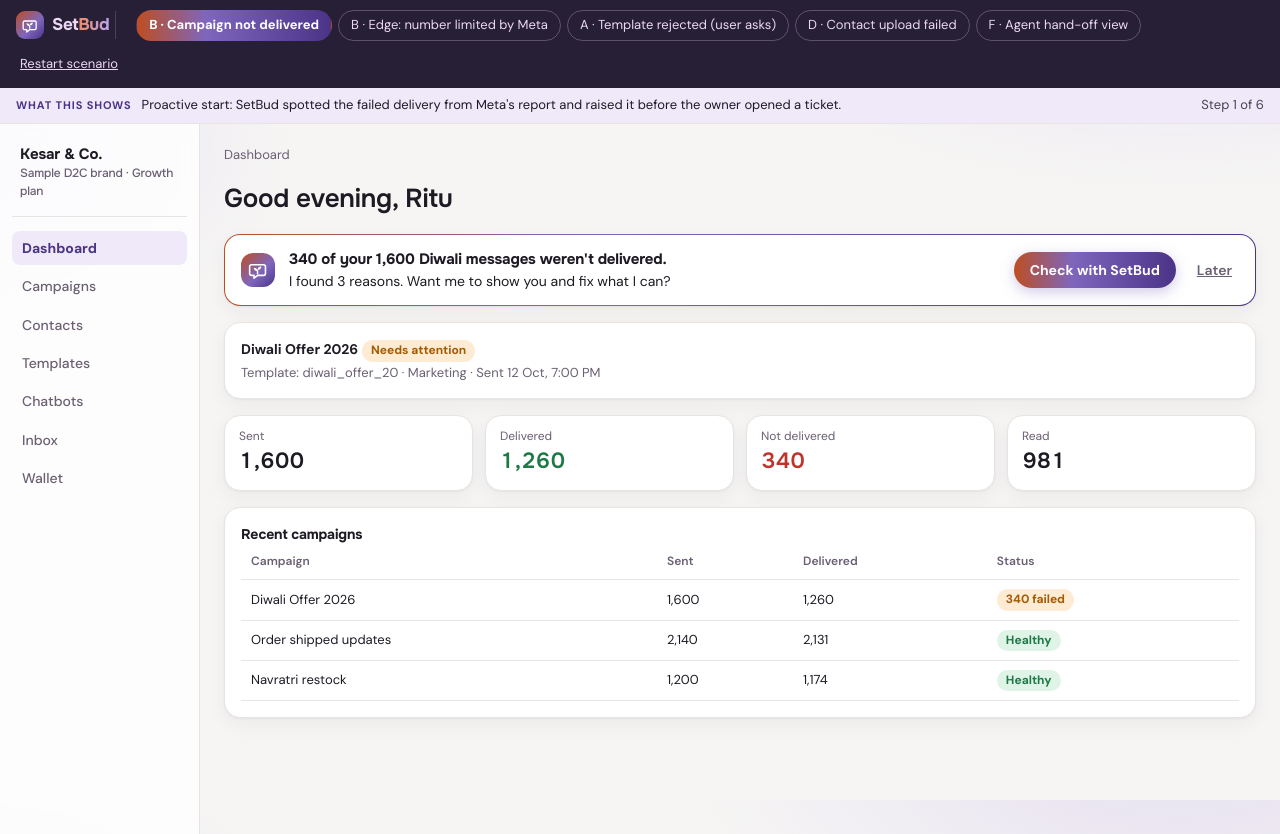
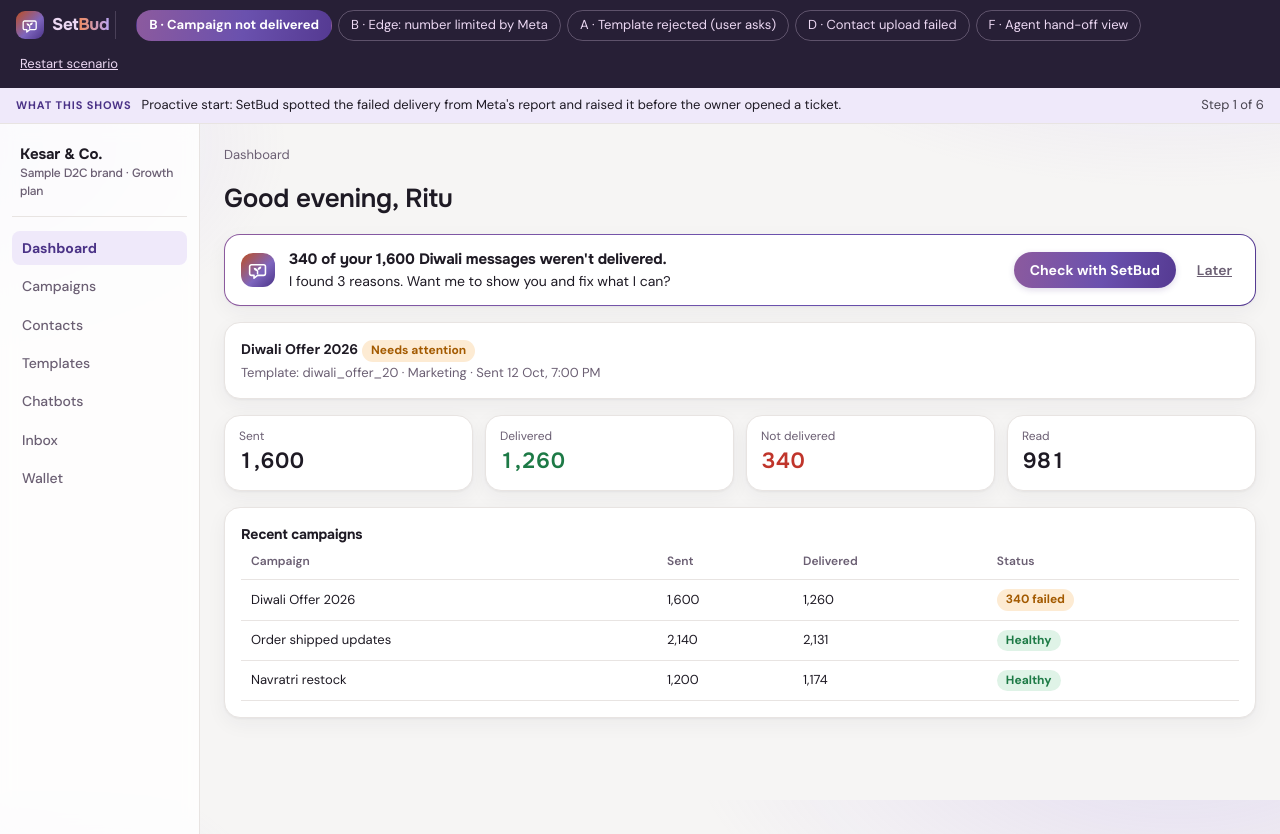
Before and after one commit to archiik04/setbud-prototype, a plain HTML site: page index.html in a window 1280 px wide. Drawn offline with Linux system fonts and the light colour scheme.

Commit message:
Tone down accent gradient and button glow

```diff
--- a/index.html
+++ b/index.html
@@ -17,7 +17,7 @@
   --bud:#BD4E22; --bud-ink:#6A2A10; --bud-soft:#FBEEE7; --bud-line:#F0C9B5;
   --ok:#1D7A46; --ok-soft:#DFF3E7; --warn:#A35A00; --warn-soft:#FDEBD3; --bad:#C0352B; --bad-soft:#FCE4E1;
   --bar:#271F36; --bar-ink:#ECD8F3; --glow:rgba(170,143,228,.22); --shadow:0 1px 2px rgba(39,31,54,.05), 0 6px 20px rgba(39,31,54,.05);
-  --grad:linear-gradient(90deg,#BD4E22 0%,#7E66BE 36%,#4B3387 100%);
+  --grad:linear-gradient(100deg,#8C5A9E 0%,#6A51AE 55%,#553A92 100%);
   --f-ui:"DM Sans", "Segoe UI", system-ui, sans-serif;
   --f-display:"Onest", "DM Sans", "Segoe UI", system-ui, sans-serif;
   --f-mono:"IBM Plex Mono", ui-monospace, Consolas, monospace;
@@ -179,7 +179,8 @@ body{background:radial-gradient(700px 360px at 92% -8%, var(--glow), transparent
 .btn{border-radius:40px;padding:8px 16px}
 .btn.primary{background:var(--app);border-color:var(--app);color:var(--on-app)}
 .btn.primary:hover{background:var(--app-2);border-color:var(--app-2)}
-.btn.bud{background:var(--grad);border:none;color:#fff;box-shadow:0 4px 14px rgba(126,102,190,.35)}
+.btn.bud{background:var(--grad);border:none;color:#fff;box-shadow:0 2px 6px rgba(75,51,135,.18)}
+.btn.bud:hover{filter:brightness(1.08)}
 .msg.user{background:var(--app);color:var(--on-app);border-radius:16px 16px 4px 16px}
 .msg.bot{border-radius:16px 16px 16px 4px}
 .budmark{background:var(--grad);color:#fff;border-radius:12px;font-family:var(--f-display)}
```
